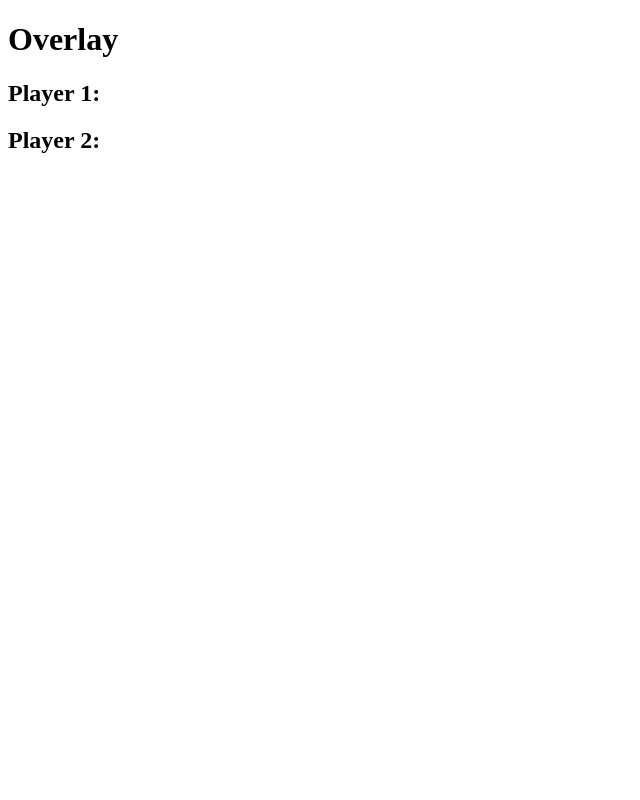
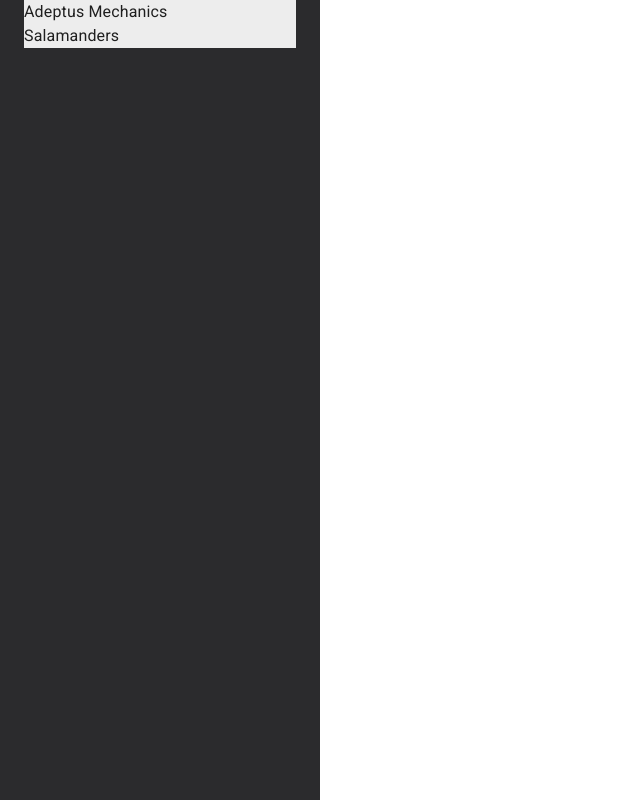
Before and after one commit to stevengmorrell/tableboss-ui, a React (Create React App) app: page /overlay in a window 1280 px wide. Shown: the whole page, without its empty margins (0-640 px from the left). Built offline with nearby package versions, Linux system fonts and the light colour scheme; no server answers; the database is empty.

Commit message:
nameplates

```diff
--- a/src/App.js
+++ b/src/App.js
@@ -1,11 +1,16 @@
 import { Button, ButtonGroup } from "@mui/material";
 import { Link as RouterLink } from "react-router-dom";
+import React from 'react';
 
 
 
 function App() {
   return (
-    <ButtonGroup variant='contained' aria-label='outlined primary button group'>
+    <React.Fragment>
+      <ButtonGroup
+        variant='contained'
+        aria-label='outlined primary button group'
+      >
         <Button component={RouterLink} to='/creategame'>
           Create Game
         </Button>
@@ -16,6 +21,8 @@
           Manage Games
         </Button>
       </ButtonGroup>
+
+    </React.Fragment>
   );
 }
 
--- /dev/null
+++ b/src/components/NamePlate/NamePlate.js
@@ -0,0 +1,20 @@
+import React from "react";
+import { Box } from "@mui/system";
+import PropTypes from "prop-types";
+
+const NamePlate = ({ name, army }) => {
+  return (
+    <Box>
+      <Box component="span" sx={{ color: "#FFFFFF" }}>{name}</Box>
+      <Box sx={{ background: "#EDEDED" }}>
+        <span>{army}</span>
+      </Box>
+    </Box>
+  );
+};
+
+NamePlate.propTypes = {
+  name: PropTypes.string,
+};
+
+export default NamePlate;
--- a/src/index.js
+++ b/src/index.js
@@ -1,12 +1,16 @@
+import React from 'react';
 import ReactDOM from "react-dom/client";
 import { BrowserRouter, Routes, Route } from "react-router-dom";
 import App from "./App";
 import CreateGame from "./pages/CreateGame";
 import ManageGames from "./pages/ManageGames";
 import Overlay from "./pages/Overlay";
+import CssBaseline from '@mui/material/CssBaseline';
 
 const root = ReactDOM.createRoot(document.getElementById("root"));
 root.render(
+  <React.Fragment>
+  <CssBaseline />
   <BrowserRouter>
     <Routes>
       <Route path='/' element={<App />} />
@@ -15,4 +19,6 @@
       <Route path='managegames' element={<ManageGames />} />
     </Routes>
   </BrowserRouter>
+  </React.Fragment>
+
 );
--- a/src/pages/Overlay.js
+++ b/src/pages/Overlay.js
@@ -1,10 +1,16 @@
 import React, { useEffect, useState } from "react";
 import { ref, onValue } from "firebase/database";
 import { database } from "../base";
+import { Box } from "@mui/system";
+
+import NamePlate from "../components/NamePlate/NamePlate";
+import { Container } from '@mui/material';
 
 const Overlay = () => {
   const [playerOneName, setPlayerOneName] = useState(null);
   const [playerTwoName, setPlayerTwoName] = useState(null);
+
+  //listen once for each player, retrieve all player data
 
   useEffect(() => {
     const playerOneNameRef = ref(database, "/users/1/name");
@@ -19,11 +25,18 @@
   });
 
   return (
-    <div>
-      <h1>Overlay</h1>
-      <h2>Player 1: {playerOneName}</h2>
-      <h2>Player 2: {playerTwoName}</h2>
-    </div>
+    <Box
+      sx={{
+        background: "#2B2B2D",
+        width: "25%",
+        height: "100vh",
+      }}
+    >
+      <Container>
+        <NamePlate name={playerOneName} army={"Adeptus Mechanics"} />
+        <NamePlate name={playerTwoName} army={"Salamanders"} />
+      </Container>
+    </Box>
   );
 };
 
```
Also changed, not shown: 2 other files (tests, documents, lock files or other folders). Lines whose indentation alone changed are shown as unchanged.
